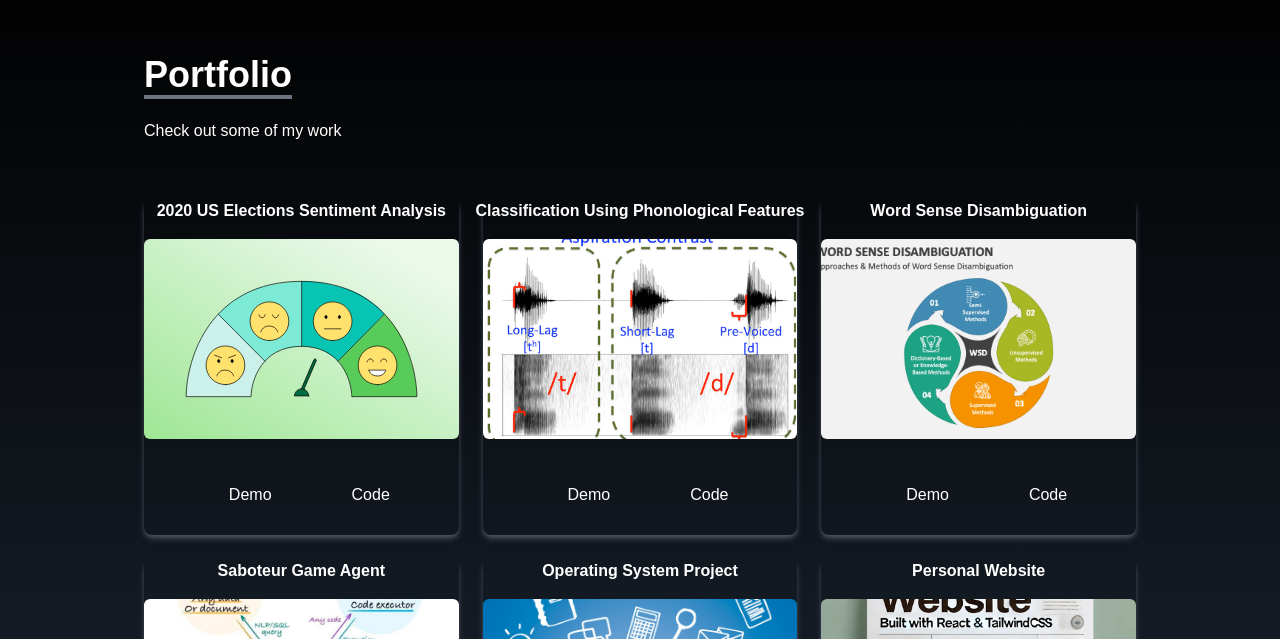
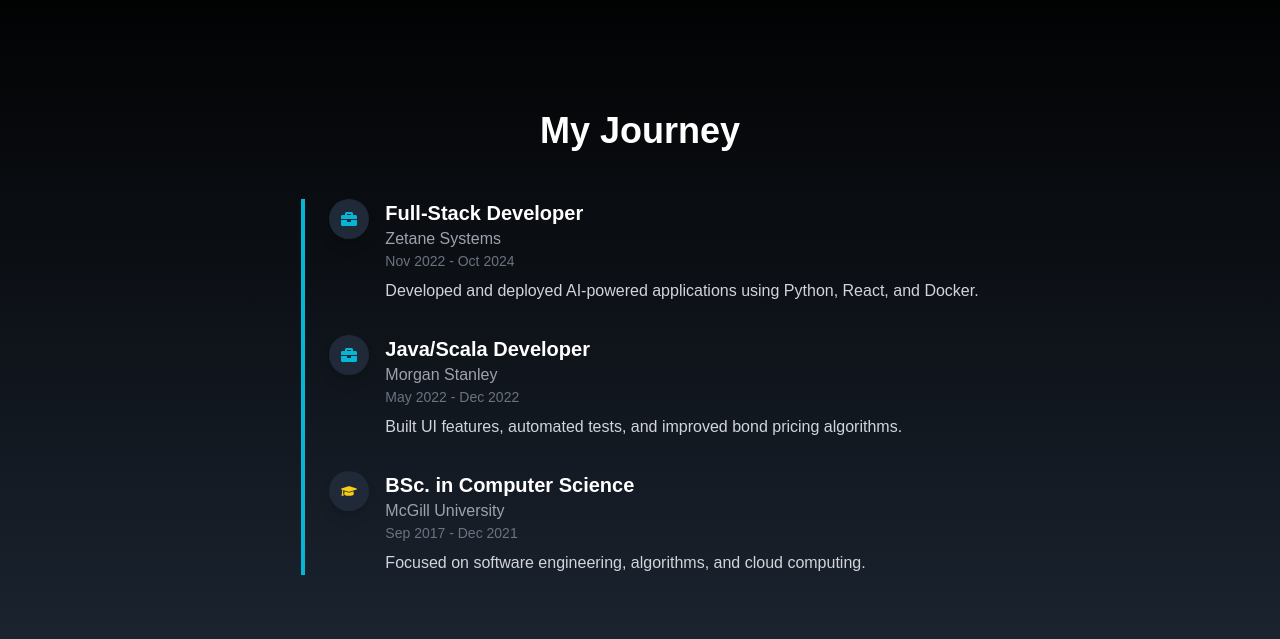
Before and after one commit to kaganrua/kaganrua-portfolio, a React (Create React App) app: page / in a window 1280 px wide. Shown: the part 1641-2280 px from the top of the page. Built offline with nearby package versions, Linux system fonts and the light colour scheme.

Commit message:
adding work experience

```diff
--- a/src/App.js
+++ b/src/App.js
@@ -13,7 +13,7 @@
     <Navbar />
     <Home />
     <About />
-
+    <WorkExperience />
     <Portfolio />
     <Skills />
 
--- a/src/components/Contact.jsx
+++ b/src/components/Contact.jsx
@@ -42,7 +42,7 @@
 
     const inputClass = "p-2 bg-transparent border-2 rounded-md text-white focus:outline-none"
   return (
-    <div name="contact" className='w-full min-h-screen bg-gradient-to-b from-black to-gray-800  text-white'>
+    <div name="contact" className='w-full min-h-screen bg-gradient-to-b from-gray-800 to-black  text-white'>
       <div className='flex flex-col p-4 justify-center max-w-screen-lg mx-auto h-full'>
         <div className='pb-8'>
             <p className='text-4xl font-bold inline border-b-4 border-gray-500'>Contact</p>
--- a/src/components/Home.jsx
+++ b/src/components/Home.jsx
@@ -22,6 +22,7 @@
       items-center justify-center h-full px-4 md:flex-row">
 
         <div className='flex flex-col justify-center h-full'>
+
 
           <h2 className='text-4xl sm:text-7xl font-bold text-white'> I am a Software Developer</h2>
 
--- a/src/components/Navbar.jsx
+++ b/src/components/Navbar.jsx
@@ -17,6 +17,10 @@
     },
     {
         id:4,
+        link: "work experience"
+    },
+    {
+        id:5,
         link: "skills"
     },
     {
@@ -41,7 +45,7 @@
 
 
   return (
-    <div className="flex justify-between items-center w-full h-20 px-4 text-white bg-black fixed">
+    <div className="flex justify-between items-center w-full h-20 px-4 text-white bg-black fixed z-50">
         <div>
            <h1 className='text-5xl font-signature ml-2'> Kagan </h1>
         </div>
--- a/src/components/Portfolio.jsx
+++ b/src/components/Portfolio.jsx
@@ -3,7 +3,7 @@
 
 function Portfolio() {
     return (
-      <div name='portfolio' className="bg-gradient-to-b from-black to-gray-800 w-full text-white min-h-screen scroll-mt-20 flex flex-col justify-center pt-20 pb-20">
+      <div name='portfolio' className="bg-gradient-to-b from-gray-800 to-black w-full text-white min-h-screen scroll-mt-20 flex flex-col justify-center pt-20 pb-20">
 
           <div className="max-w-screen-lg p-4 mx-auto flex flex-col justify-center w-full h-full">
               <div className='pb-8'>
--- a/src/components/Skills.jsx
+++ b/src/components/Skills.jsx
@@ -5,7 +5,7 @@
     return (
         <div
           name="skills"
-          className="bg-gradient-to-b from-gray-800 to-black w-full min-h-screen scroll-mt-20 flex flex-col justify-center pt-20 pb-20"
+          className="bg-gradient-to-b from-black to-gray-800 w-full min-h-screen scroll-mt-20 flex flex-col justify-center pt-20 pb-20"
         >
           <div className="max-w-screen-lg mx-auto p-4 flex flex-col justify-center w-full h-full text-white">
             <div>
--- a/src/components/WorkExperience.jsx
+++ b/src/components/WorkExperience.jsx
@@ -1,189 +1,59 @@
-import React, {useState} from 'react'
-import Modal from 'react-modal'
-import HTMLFlipBook from 'react-pageflip';
+import React from "react";
+import { FaBriefcase, FaGraduationCap } from "react-icons/fa";
+
+const experiences = [
+  {
+    title: "Full-Stack Developer",
+    company: "Zetane Systems",
+    date: "Nov 2022 - Oct 2024",
+    icon: <FaBriefcase className="text-cyan-500" />,
+    description: "Developed and deployed AI-powered applications using Python, React, and Docker.",
+    startDate: new Date(2022, 10),
+    endDate: new Date(2023, 9)
+  },
+  {
+    title: "Java/Scala Developer",
+    company: "Morgan Stanley",
+    date: "May 2022 - Dec 2022",
+    icon: <FaBriefcase className="text-cyan-500" />,
+    description: "Built UI features, automated tests, and improved bond pricing algorithms.",
+    startDate: new Date(2022, 1),
+    endDate: new Date(2022, 10)
+  },
+  {
+    title: "BSc. in Computer Science",
+    company: "McGill University",
+    date: "Sep 2017 - Dec 2021",
+    icon: <FaGraduationCap className="text-yellow-400" />,
+    description: "Focused on software engineering, algorithms, and cloud computing.",
+    startDate: new Date(2017, 9),
+    endDate: new Date(2021, 12)
+  },
+];
 
 function WorkExperience() {
-
-    const [currentPage, setCurrentPage] = useState(0); // State to track the current page
-    const [isAnimating, setIsAnimating] = useState(false); // Track animation state
-    const [animationDirection, setAnimationDirection] = useState(""); // Track direction
-
-    const totalPages = 3; // Total number of pages
-    const pages = [
-        {
-          id: 1,
-          title: "Page 1",
-          content: "Lorem ipsum dolor sit amet, consectetur adipisicing elit. Quidem eveniet, consequuntur tenetur facilis sit molestias sequi, exercitationem voluptatum repudiandae fuga labore facere pariatur. In vero, nisi dolorum mollitia molestias odio!" + "Lorem ipsum, dolor sit amet consectetur adipisicing elit. Quam omnis inventore nostrum fugiat iste quibusdam deserunt reiciendis, animi odit modi quis tempore cupiditate veritatis, temporibus, quae voluptatem! Dolorum, voluptatem et." + "Lorem, ipsum dolor sit amet consectetur adipisicing elit. Qui, minus officia? Nam amet quas possimus vitae delectus voluptatum at, dolorum ex dolor eligendi fugiat modi! Earum fuga maiores officia totam?",
-        },
-        {
-          id: 2,
-          title: "Page 2",
-          content: "This is the content of page 2.",
-        },
-        {
-          id:3,
-          title: "Page 3",
-          content: "This is the content of page 3.",
-        },
-      ];
-
-
-    function onRequestClose() {
-        // Logic for closing the modal
-      }
-
-      // Handlers for navigating pages
-      function goToNextPage() {
-
-        if (currentPage < pages.length - 1) {
-            setAnimationDirection("next");
-            triggerAnimation(() => setCurrentPage(currentPage + 1));
-        }
-      };
-
-      function goToPreviousPage() {
-        if (currentPage > 0) {
-            setAnimationDirection("previous");
-
-           triggerAnimation(() => setCurrentPage(currentPage - 1));
-        }
-      };
-
-
-
-      const triggerAnimation = (callback) => {
-        setIsAnimating(true); // Start animation
-        setTimeout(() => {
-          callback(); // Change the page
-          setIsAnimating(false); // Reset animation state
-        }, 600); // Match the animation duration
-      };
-
-
-
-
-
-  const modalStyles = {
-    content: {
-        top: '50%',
-        left: '50%',
-        right: 'auto',
-        bottom: 'auto',
-        marginRight: '-50%',
-        transform: 'translate(-50%, -50%)',
-
-      },
-  }
-
-  function onRequestClose() {
-
-
-  }
-
   return (
-    <div name="workExperience" className='w-full h-screen bg-gradient-to-b from-black to-gray-800 text-white'>
-        <div className='max-w-screen-lg p-4 mx-auto flex flex-col justify-center w-full h-full'>
-            <div className='pb-8'>
-                <p className='text-4xl font-bold inline border-b-4 border-gray-500'>
-                    See My Work Experience
-                </p>
-
-                <Modal isOpen={true} className="fixed inset-0 flex items-center justfiy-center flex-col bottom-0" overlayClassName="fixed inset-0 bg-black bg-opacity-50" style={modalStyles}>
-
-
-                <div className="w-11/12 max-w-3xl p-6 rounded-lg shadow-lg bg-gradient-to-r from-teal-900 to-indigo-900 text-white">
-                {/* Close Button */}
-                <button
-                    onClick={onRequestClose}
-                    className="absolute top-3 right-3 text-gray-100 hover:text-gray-300"
-                >
-                    ✖
-                </button>
-
-                {/* Modal Content */}
-
-                {/* Left Page */}
-
-                <div className="flex items-center h-full relative">
-
-                <div className={`w-1/2 p-6 from-gradient-r from-teal-800 to-indigo-900 text-white border-r border-indgo-900 shadow-lg flex flex-col justify-between ${animationDirection === "next"
-              ? "animate-pageFlipNext"
-              : animationDirection === "previous"
-              ? "animate-pageFlipPrevious"
-              : ""
-          }`}>
-                {pages[currentPage] ? (
-                  <>
-                    <h2 className="text-2xl font-bold mb-4">
-                      {pages[currentPage].title}
-                    </h2>
-                    <p className="text-lg">{pages[currentPage].content}</p>
-                  </>
-                ) : (
-                  <div className="text-center text-gray-400">Empty Page</div>
-                )}
+    <div name="work experience" className="min-h-screen w-full bg-gradient-to-b from-black to-gray-800 flex flex-col justify-center py-20 px-6">
+      <div className="max-w-screen-lg mx-auto">
+        <h2 className="text-4xl font-bold text-white text-center mb-12">My Journey</h2>
+        <div className="relative border-l-4 border-cyan-500 pl-6">
+          {experiences.map((exp, index) => (
+            <div key={index} className="mb-8 flex items-start">
+              <div className="w-10 h-10 flex items-center justify-center bg-gray-800 rounded-full shadow-lg mr-4">
+                {exp.icon}
               </div>
-
-
-
-                {/* Right Page */}
-              <div className={`w-1/2 items-center flex-items p-6 from-gradient-r from-white to-indigo-900 text-white shadow-lg flex flex-col justify-between  ${animationDirection === "next"
-              ? "animate-pageFlipNext"
-              : animationDirection === "previous"
-              ? "animate-pageFlipPrevious"
-              : ""
-          }`}>
-                {pages[currentPage + 1] ? (
-                  <>
-                    <h2 className="text-2xl font-bold mb-4">
-                      {pages[currentPage + 1].title}
-                    </h2>
-                    <p className="text-lg">{pages[currentPage + 1].content}</p>
-                  </>
-                ) : (
-                  <div className="text-center text-gray-400">Empty Page</div>
-                )}
+              <div>
+                <h3 className="text-xl font-semibold text-white">{exp.title}</h3>
+                <p className="text-gray-400">{exp.company}</p>
+                <p className="text-sm text-gray-500">{exp.date}</p>
+                <p className="text-gray-300 mt-2">{exp.description}</p>
               </div>
-                </div>
-
-
-
-                <div className="flex  justify-between items-center mt-6">
-                <button
-                  onClick={goToPreviousPage}
-                  disabled={currentPage === 0}
-                  className={`px-4 py-2 bg-gray-700 rounded-lg ${
-                    currentPage === 0 ? "opacity-50 cursor-not-allowed" : "hover:bg-gray-600"
-                  }`}
-                >
-                  Previous
-                </button>
-                <span className="text-lg">{`${currentPage + 1} / ${pages.length}`}</span>
-                <button
-                  onClick={goToNextPage}
-                  disabled={false}
-                  className={`px-4 py-2 bg-gray-700 rounded-lg ${
-                    currentPage === pages.length - 1
-                      ? "opacity-50 cursor-not-allowed"
-                      : "hover:bg-gray-600"
-                  }`}
-                >
-                  Next
-                </button>
-              </div>
-
-
             </div>
-                </Modal>
-
-
-
-
-            </div>
-
+          ))}
         </div>
+      </div>
     </div>
-  )
+  );
 }
 
-export default WorkExperience
+export default WorkExperience;
```
Also changed, not shown: src/components/WorkExperience.css (deleted).
